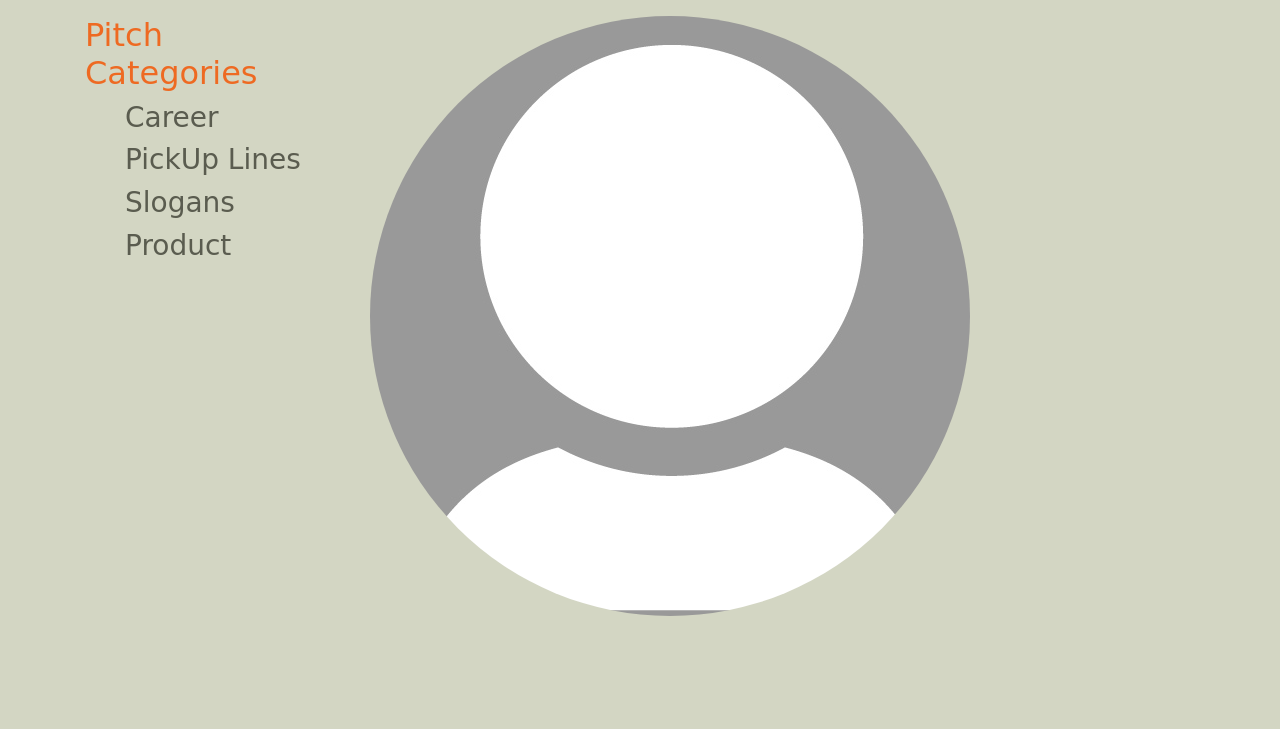
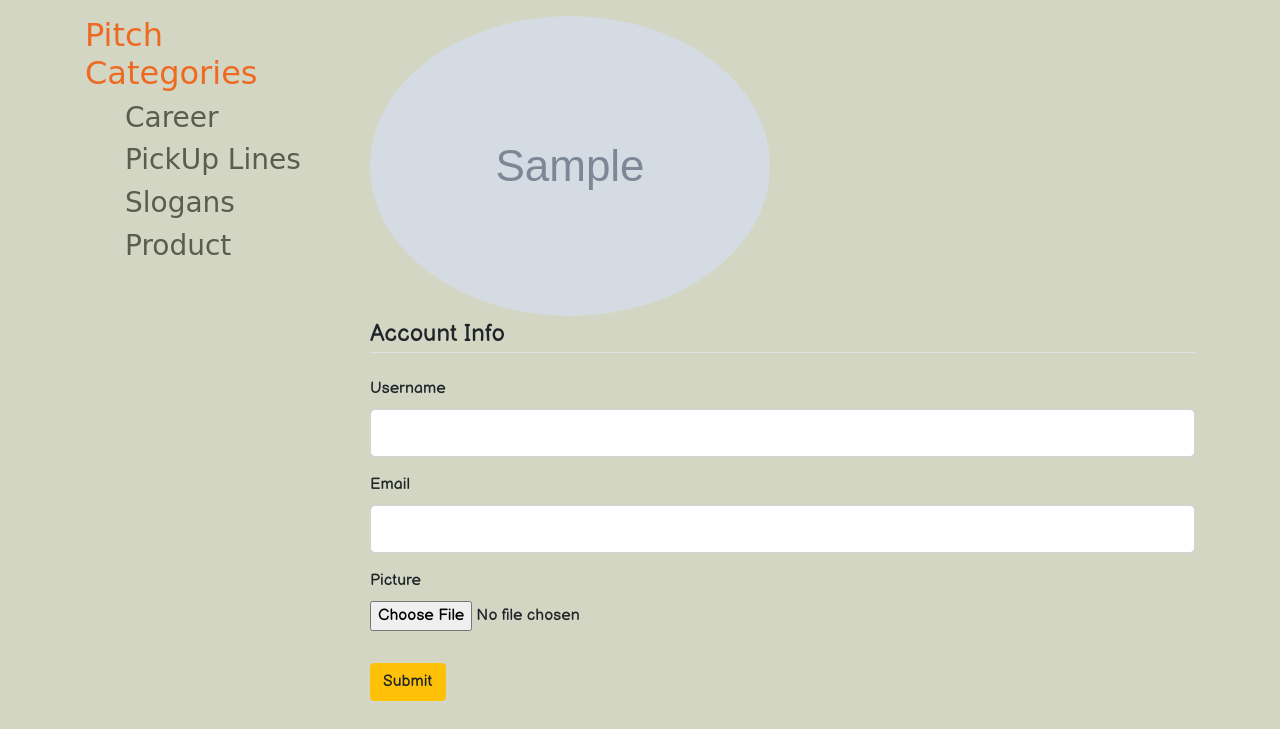
Before and after one commit to DerrickOdhiambo/Flask-IP3, a Python web app: template app/templates/account.html in a window 1280 px wide. Shown: the part 71-800 px from the top of the page. Run offline with Jinja, Linux system fonts and the light colour scheme; the template is opened without the code that fills it: most values are stand-ins (such as "Sample title", 1, 10 or a date in 2020); grey boxes marked "Sample" are stand-in pictures; form fields are guessed from the names that the template uses; some libraries are stand-ins or nearby versions; some web fonts are replaced.

Commit message:
add a template for updating the user information in their account

```diff
--- a/app/templates/account.html
+++ b/app/templates/account.html
@@ -1,11 +1,56 @@
 {% extends 'base.html' %}
 {% block content %}
 <div class="content-section">
-  <img class="rounded-circle account-img" src="{{ url_for('static', filename='images/default.jpeg') }}"
-    alt="profile picture">
-  <div class="user-body">
-    <h2>{{ current_user.username }}</h2>
-    <p>{{ current_user.email }}</p>
+  <div class="media">
+    <img class="rounded-circle account-img" src="{{ image_file }}" alt="profile picture">
+    <div class="user-body">
+      <h2 class="account-heading">{{ current_user.username }}</h2>
+      <p>{{ current_user.email }}</p>
+    </div>
+  </div>
+  <div class="content-section">
+    <form action="" enctype="multipart/form-data" method="POST">
+      {{ form.hidden_tag() }}
+      <fieldset class="form-group">
+        <legend class="border-bottom mb-4">Account Info</legend>
+        <div class="form-group">
+          {{ form.username.label(class="form-control-label") }}
+          {% if form.username.errors %}
+          {{ form.username(class="form-control form-control-lg is-invalid") }}
+          <div class="invalid-feedback">
+            {% for error in form.username.errors %}
+            <span>{{ error }}</span>
+            {% endfor %}
+          </div>
+          {% else %}
+          {{ form.username(class="form-control form-control-lg") }}
+          {% endif %}
+        </div>
+        <div class="form-group">
+          {{ form.email.label(class="form-control-label") }}
+          {% if form.email.errors %}
+          {{ form.email(class="form-control form-control-lg is-invalid") }}
+          <div class="invalid-feedback">
+            {% for error in form.email.errors %}
+            <span>{{ error }}</span>
+            {% endfor %}
+          </div>
+          {% else %}
+          {{ form.email(class="form-control form-control-lg") }}
+          {% endif %}
+        </div>
+        <div class="form-group">
+          {{ form.picture.label() }} <br>
+          {{ form.picture(class="form-control-field") }}
+          {% if form.picture.errors %}
+          {% for error in form.picture.errors %} <br>
+          <span class="text-danger">{{ error }}</span><br>
+          {% endfor %}
+          {% endif %}
+        </div>
+      </fieldset>
+      <div class="form-group">{{ form.submit(class="btn btn-warning") }}</div>
+    </form>
   </div>
 </div>
 {% endblock content %}
```
